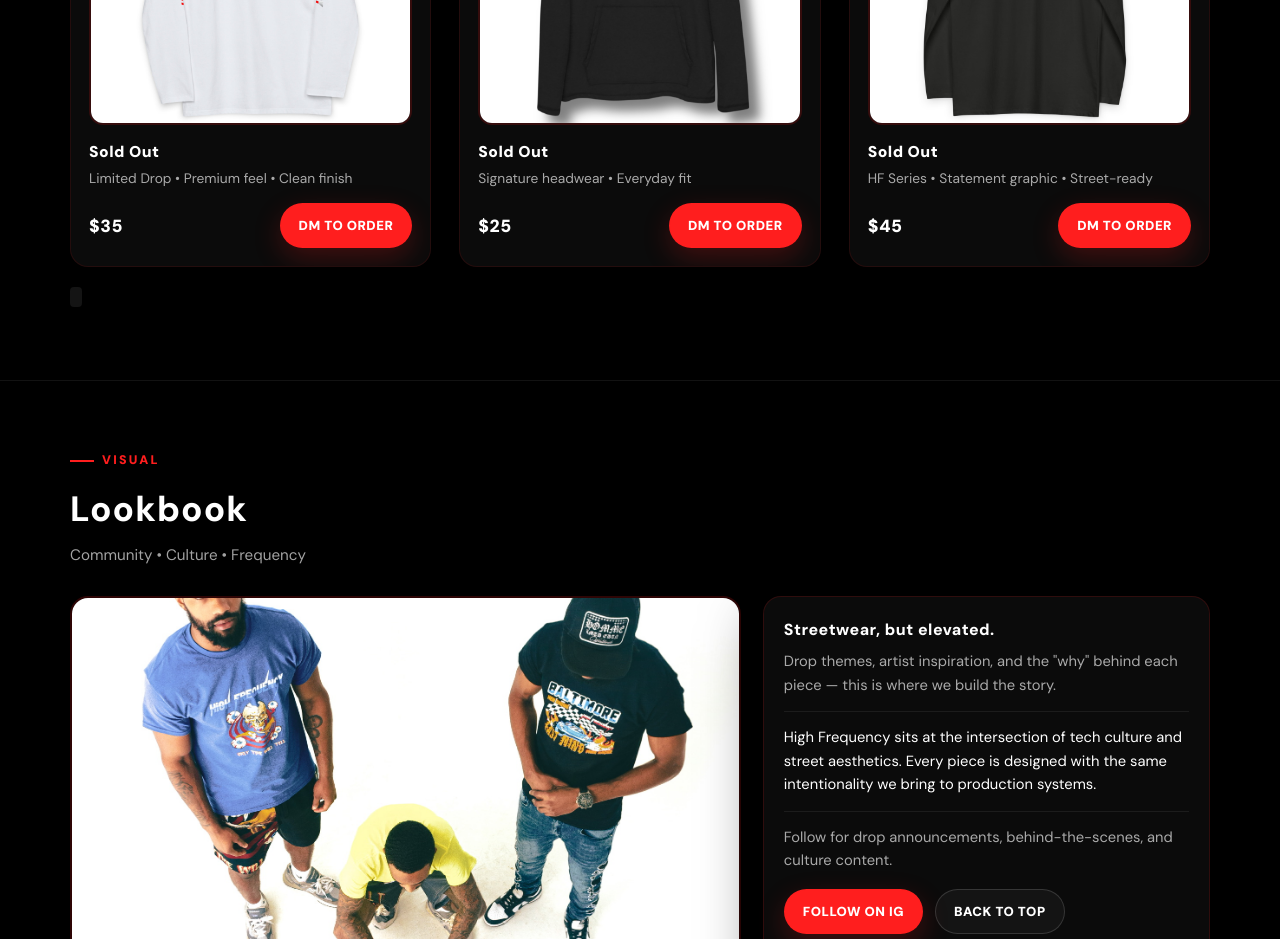
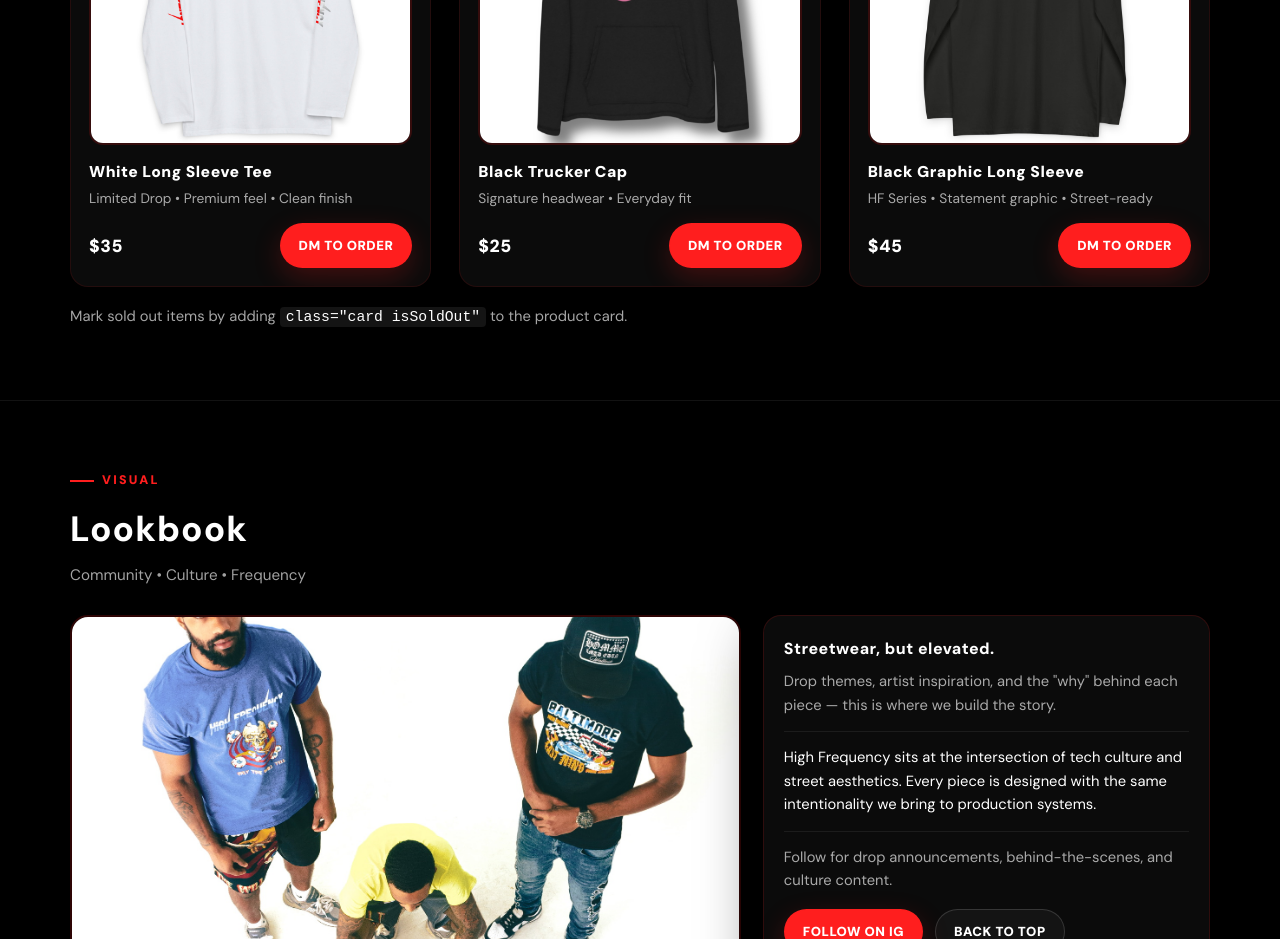
Before and after one commit to meechfulton-prog/high-frequency-streetwear, a website: page index.html in a window 1280 px wide. Shown: the part 2180-3119 px from the top of the page. Drawn offline with nearby package versions, Linux system fonts and the light colour scheme.

Commit message:
Update index.html

```diff
--- a/index.html
+++ b/index.html
@@ -1,3 +1,6 @@
+Index · HTML
+Copy
+
 <!DOCTYPE html>
 <html lang="en">
 <head>
@@ -212,7 +215,7 @@
           <article class="card">
             <span class="sold-badge">Sold Out</span>
             <img src="IMG_0355.jpeg" alt="High Frequency white long sleeve tee">
-            <h3>Sold Out</h3>
+            <h3>White Long Sleeve Tee</h3>
             <p class="meta">Limited Drop • Premium feel • Clean finish</p>
             <div class="row">
               <span class="price">$35</span>
@@ -223,7 +226,7 @@
           <article class="card">
             <span class="sold-badge">Sold Out</span>
             <img src="IMG_0360.jpeg" alt="High Frequency black trucker cap">
-            <h3>Sold Out</h3>
+            <h3>Black Trucker Cap</h3>
             <p class="meta">Signature headwear • Everyday fit</p>
             <div class="row">
               <span class="price">$25</span>
@@ -234,7 +237,7 @@
           <article class="card">
             <span class="sold-badge">Sold Out</span>
             <img src="IMG_0308.jpeg" alt="High Frequency black graphic long sleeve">
-            <h3>Sold Out</h3>
+            <h3>Black Graphic Long Sleeve</h3>
             <p class="meta">HF Series • Statement graphic • Street-ready</p>
             <div class="row">
               <span class="price">$45</span>
@@ -245,7 +248,7 @@
         </div>
 
         <p class="small" style="color:var(--muted); margin-top:18px;">
-           <code style="color:#fff; background:rgba(255,255,255,.08); padding:2px 6px; border-radius:4px;"></code>
+          Mark sold out items by adding <code style="color:#fff; background:rgba(255,255,255,.08); padding:2px 6px; border-radius:4px;">class="card isSoldOut"</code> to the product card.
         </p>
       </div>
     </section>
@@ -358,7 +361,7 @@
     <!-- ===== STRIPE MODAL ===== -->
     <div class="modal-overlay" id="membershipModal" onclick="closeMembershipModal(event)">
       <div class="modal">
-        <button class="modal-close" onclick="closeMembershipModal()">&#x2715;</button>
+        <button class="modal-close" onclick="closeModal()">&#x2715;</button>
         <div class="modal-header">
           <div class="logo" style="margin:0 auto 12px;">HF</div>
           <h3>HF Inner Circle</h3>
```
